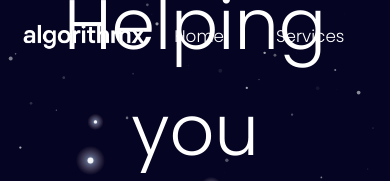
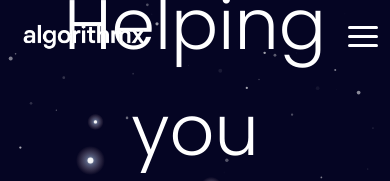
Before and after one commit to Stelk-dev/ai-web-agency, a React (Create React App) app: page / in a window 390 px wide. Shown: the top 181 px of the page. Built offline with nearby package versions, Linux system fonts and the light colour scheme.

Commit message:
Nav bar responsiveness

```diff
--- a/src/components/NavBar.js
+++ b/src/components/NavBar.js
@@ -6,7 +6,9 @@ import WhiteButton from "./WhiteButton";
 
 const Navbar = () => {
   const [scrolled, setScrolled] = useState(false);
+  const [mobileMenuOpen, setMobileMenuOpen] = useState(false);
   const nav = useNavigate();
+
   const handleLogoClick = () => {
     if (window.location.pathname === "/") {
       window.scrollTo({ top: 0, behavior: "smooth" });
@@ -14,6 +16,14 @@ const Navbar = () => {
     }
 
     nav("/");
+  };
+
+  const toggleMobileMenu = () => {
+    setMobileMenuOpen(!mobileMenuOpen);
+  };
+
+  const closeMobileMenu = () => {
+    setMobileMenuOpen(false);
   };
 
   useEffect(() => {
@@ -36,34 +46,42 @@ const Navbar = () => {
   return (
     <nav className={`nav-bar ${scrolled ? "scrolled" : ""}`}>
       {/* Left: Logo */}
-      <div
-        style={{
-          width: "300px",
-          justifyContent: "start",
-          display: "flex",
-        }}
-      >
+      <div className="nav-logo">
         <Link to="/" className="logo" onClick={handleLogoClick}>
           <img src={Logo} alt="Logo" />
         </Link>
       </div>
 
-      {/* Center: Navigation */}
-      <div className="nav-center">
-        <Link to="/">Home</Link>
-        <Link to="/services">Services</Link>
-        {/* <Link to="/about">About</Link> */}
-        <Link to="/use-cases">Cases</Link>
+      {/* Mobile Menu Toggle Button */}
+      <div className="mobile-menu-toggle" onClick={toggleMobileMenu}>
+        <div className={`hamburger ${mobileMenuOpen ? "open" : ""}`}>
+          <span></span>
+          <span></span>
+          <span></span>
+        </div>
       </div>
 
-      {/* Right: Contact Us Button */}
-      <div
-        style={{
-          width: "300px",
-          justifyContent: "end",
-          display: "flex",
-        }}
-      >
+      {/* Center: Navigation - Desktop */}
+      <div className={`nav-center ${mobileMenuOpen ? "mobile-open" : ""}`}>
+        <Link to="/" onClick={closeMobileMenu}>
+          Home
+        </Link>
+        <Link to="/services" onClick={closeMobileMenu}>
+          Services
+        </Link>
+        {/* <Link to="/about">About</Link> */}
+        <Link to="/use-cases" onClick={closeMobileMenu}>
+          Cases
+        </Link>
+
+        {/* Mobile-only button */}
+        <div className="mobile-contact-button">
+          <WhiteButton style={{ margin: "20px 0" }} />
+        </div>
+      </div>
+
+      {/* Right: Contact Us Button - Desktop only */}
+      <div className="nav-right">
         <WhiteButton style={{ marginTop: "0px", marginRight: "20px" }} />
       </div>
     </nav>
--- a/src/style/navbar.css
+++ b/src/style/navbar.css
@@ -18,12 +18,26 @@
     border-bottom: 1px solid #555555;
 }
 
+.nav-logo {
+    display: flex;
+    justify-content: start;
+    flex: 1;
+    max-width: 300px;
+}
+
 .nav-bar .nav-center {
     display: flex;
     gap: 32px;
     align-items: center;
     justify-content: center;
     flex: 1;
+}
+
+.nav-bar .nav-right {
+    display: flex;
+    justify-content: end;
+    flex: 1;
+    max-width: 300px;
 }
 
 .nav-bar a {
@@ -69,3 +83,95 @@
 .nav-bar .contact-btn:hover {
     background: #FFFFFFDD;
 }
+
+/* Mobile menu toggle button */
+.mobile-menu-toggle {
+    display: none;
+    cursor: pointer;
+    z-index: 1001;
+}
+
+.hamburger {
+    display: flex;
+    flex-direction: column;
+    justify-content: space-between;
+    width: 30px;
+    height: 21px;
+    margin-right: 12px;
+}
+
+.hamburger span {
+    display: block;
+    height: 3px;
+    width: 100%;
+    background-color: white;
+    border-radius: 3px;
+    transition: all 0.3s ease;
+}
+
+.hamburger.open span:nth-child(1) {
+    transform: translateY(9px) rotate(45deg);
+}
+
+.hamburger.open span:nth-child(2) {
+    opacity: 0;
+}
+
+.hamburger.open span:nth-child(3) {
+    transform: translateY(-9px) rotate(-45deg);
+}
+
+.mobile-contact-button {
+    display: none;
+}
+
+/* Responsive styles */
+@media screen and (max-width: 768px) {
+    .mobile-menu-toggle {
+        display: flex;
+        align-items: center;
+    }
+
+    .nav-bar .nav-center {
+        position: fixed;
+        flex-direction: column;
+        top: 0;
+        right: -100%;
+        width: 75%;
+        height: 100vh;
+        background-color: rgba(0, 0, 0, 0.95);
+        padding: 80px 40px;
+        transition: right 0.3s ease;
+        box-shadow: -2px 0 10px rgba(0, 0, 0, 0.2);
+        z-index: 1000;
+    }
+
+    .nav-bar .nav-center.mobile-open {
+        right: 0;
+    }
+
+    .nav-bar .nav-center a {
+        font-size: 1.2rem;
+        width: 100%;
+        text-align: center;
+        padding: 15px 0;
+    }
+
+    .nav-bar .nav-right {
+        display: none;
+    }
+
+    .mobile-contact-button {
+        display: block;
+        width: 100%;
+        margin-top: 20px;
+    }
+
+    .mobile-contact-button button {
+        width: 100%;
+    }
+
+    .nav-logo {
+        max-width: none;
+    }
+}
```
